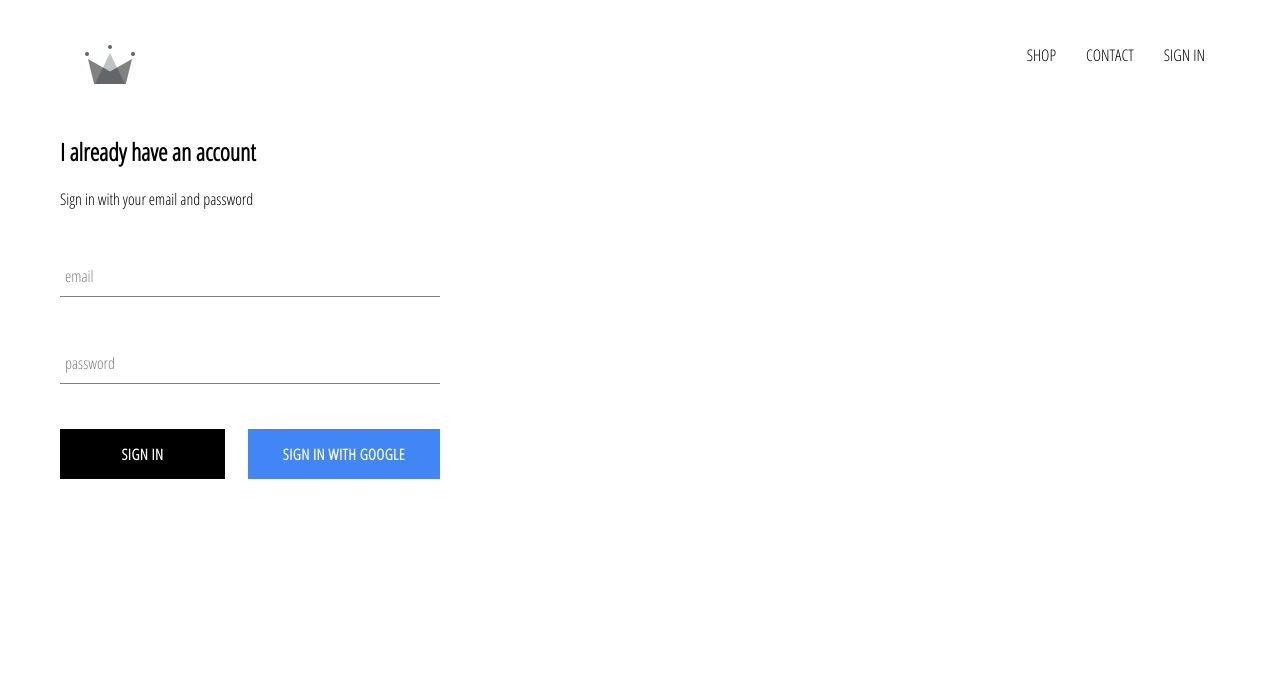
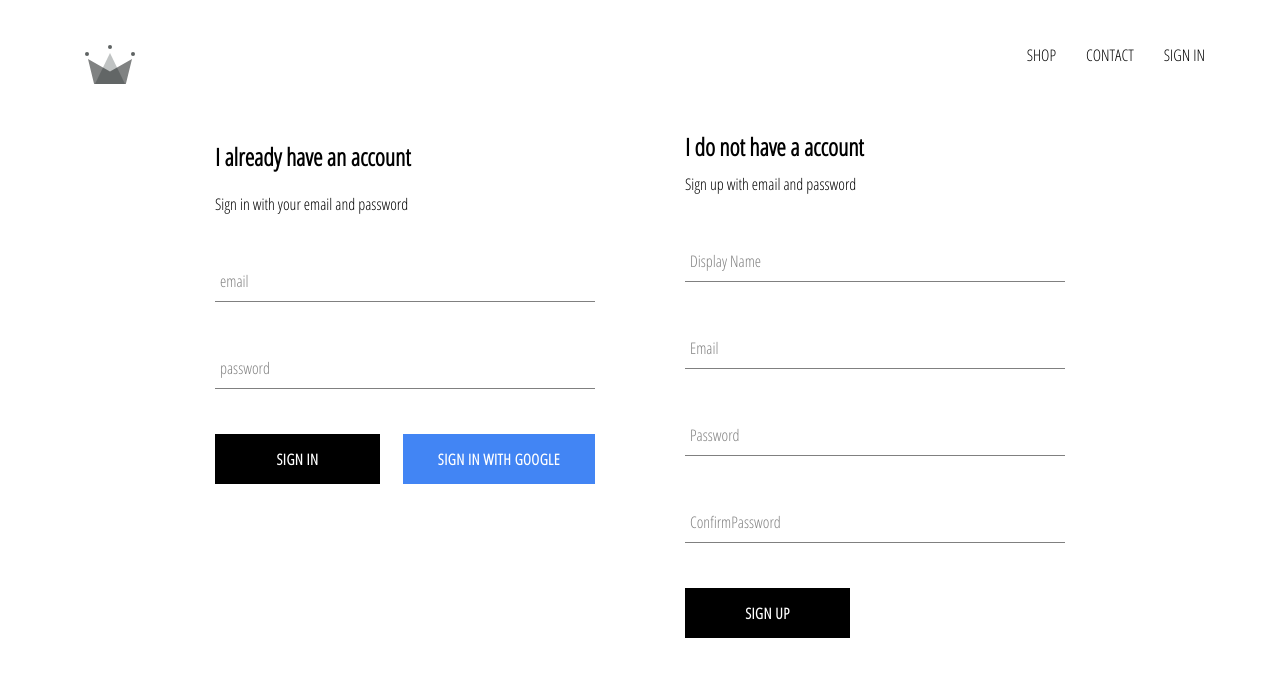
Before and after one commit to pein/crwn-clothing, a React (Create React App) app: page /signin in a window 1280 px wide. Shown: the top 676 px of the page. Built offline with nearby package versions, Linux system fonts and the light colour scheme; no server answers.

Commit message:
Firebase.utils, add auth users to db, sign up

```diff
--- a/src/App.js
+++ b/src/App.js
@@ -5,7 +5,7 @@
 import ShopPage from "./pages/shop/shop.componenet";
 import SignInAndSignUpPage from "./pages/sign-in-and-sign-up/sign-in-and-sign-up.component.jsx";
 import Header from "./components/header/header.component";
-import { auth } from "./firebase/firebase.utils";
+import { auth, createUserProfileDocument } from "./firebase/firebase.utils";
 
 class App extends React.Component {
   constructor() {
@@ -19,10 +19,19 @@
   unsubscribeFromAuth = null;
 
   componentDidMount() {
-    this.unsubscribeFromAuth = auth.onAuthStateChanged((user) => {
-      this.setState({ currentUser: user });
+    this.unsubscribeFromAuth = auth.onAuthStateChanged(async (userAuth) => {
+      if (userAuth) {
+        const userRef = await createUserProfileDocument(userAuth);
 
-      console.log("CDM: user=", user);
+        userRef.onSnapshot((snapShot) => {
+          this.setState({
+            id: snapShot.id,
+            ...snapShot.data(),
+          });
+        });
+
+        this.setState({ currentUser: userAuth });
+      }
     });
   }
 
--- /dev/null
+++ b/src/components/sign-up/sign-up.component.jsx
@@ -0,0 +1,105 @@
+import React from "react";
+
+import CustomButton from "./../custom-button/custom-button.component";
+import FormInput from "./../form-input/form-input.component";
+
+import {
+  auth,
+  createUserProfileDocument,
+} from "./../../firebase/firebase.utils";
+
+import "./sign-up.styles.scss";
+
+class SignUp extends React.Component {
+  constructor() {
+    super();
+
+    this.state = {
+      displayName: "",
+      email: "",
+      password: "",
+      confirmPassword: "",
+    };
+  }
+
+  handleSubmit = async (event) => {
+    event.preventDefault();
+
+    const { displayName, email, password, confirmPassword } = this.state;
+
+    if (password !== confirmPassword) {
+      alert("Passwords don't match");
+      return;
+    }
+
+    try {
+      const { user } = await auth.createUserWithEmailAndPassword(
+        email,
+        password
+      );
+
+      await createUserProfileDocument(user, { displayName });
+
+      this.setState({
+        displayName: "",
+        email: "",
+        password: "",
+        confirmPassword: "",
+      });
+    } catch (error) {
+      console.log(error);
+    }
+  };
+
+  handleChange = (event) => {
+    const { name, value } = event.target;
+    this.setState({ [name]: value });
+  };
+
+  render() {
+    const { displayName, email, password, confirmPassword } = this.state;
+    return (
+      <div className="sign-up">
+        <h2 className="title">I do not have a account</h2>
+        <span>Sign up with email and password</span>
+        <form onSubmit={this.handleSubmit} className="sign-up-form">
+          <FormInput
+            type="text"
+            name="displayName"
+            value={displayName}
+            handleChange={this.handleChange}
+            label="Display Name"
+            required
+          />
+          <FormInput
+            type="email"
+            name="email"
+            value={email}
+            handleChange={this.handleChange}
+            label="Email"
+            required
+          />
+          <FormInput
+            type="password"
+            name="password"
+            value={password}
+            handleChange={this.handleChange}
+            label="Password"
+            required
+          />
+          <FormInput
+            type="password"
+            name="confirmPassword"
+            value={confirmPassword}
+            handleChange={this.handleChange}
+            label="ConfirmPassword"
+            required
+          />
+          <CustomButton type="submit">SIGN UP</CustomButton>
+        </form>
+      </div>
+    );
+  }
+}
+
+export default SignUp;
--- /dev/null
+++ b/src/components/sign-up/sign-up.styles.scss
@@ -0,0 +1,9 @@
+.sign-up {
+  display: flex;
+  flex-direction: column;
+  width: 380px;
+
+  .title {
+    margin: 10px 0;
+  }
+}
--- a/src/firebase/firebase.utils.js
+++ b/src/firebase/firebase.utils.js
@@ -12,6 +12,29 @@
   measurementId: "G-LQPPR6HKGL",
 };
 
+export const createUserProfileDocument = async (
+  userAuth,
+  ...additionalData
+) => {
+  if (!userAuth) return;
+
+  const userRef = firestore.doc(`users/${userAuth.uid}`);
+
+  const snapShot = await userRef.get();
+
+  if (!snapShot.exists) {
+    const { displayName, email } = userAuth;
+    const createdAt = new Date();
+    try {
+      await userRef.set({ displayName, email, createdAt, ...additionalData });
+    } catch (error) {
+      console.log("error creating user", error.message);
+    }
+  }
+
+  return userRef;
+};
+
 firebase.initializeApp(config);
 
 export const auth = firebase.auth();
--- a/src/pages/sign-in-and-sign-up/sign-in-and-sign-up.component.jsx
+++ b/src/pages/sign-in-and-sign-up/sign-in-and-sign-up.component.jsx
@@ -1,11 +1,12 @@
 import React from "react";
 import SignIn from "./../../components/sign-in/sign-in.component";
-
+import SignUp from "./../../components/sign-up/sign-up.component";
 import "./sign-in-and-sign-up.styles.scss";
 
 const SignInAndSignUpPage = () => (
   <div className="sign-in-and-sign-up">
     <SignIn />
+    <SignUp />
   </div>
 );
 
--- a/src/pages/sign-in-and-sign-up/sign-in-and-sign-up.styles.scss
+++ b/src/pages/sign-in-and-sign-up/sign-in-and-sign-up.styles.scss
@@ -0,0 +1,6 @@
+.sign-in-and-sign-up {
+  width: 850px;
+  display: flex;
+  justify-content: space-between;
+  margin: 30px auto;
+}
```
Also changed, not shown: 1 other file (tests, documents, lock files or other folders).
